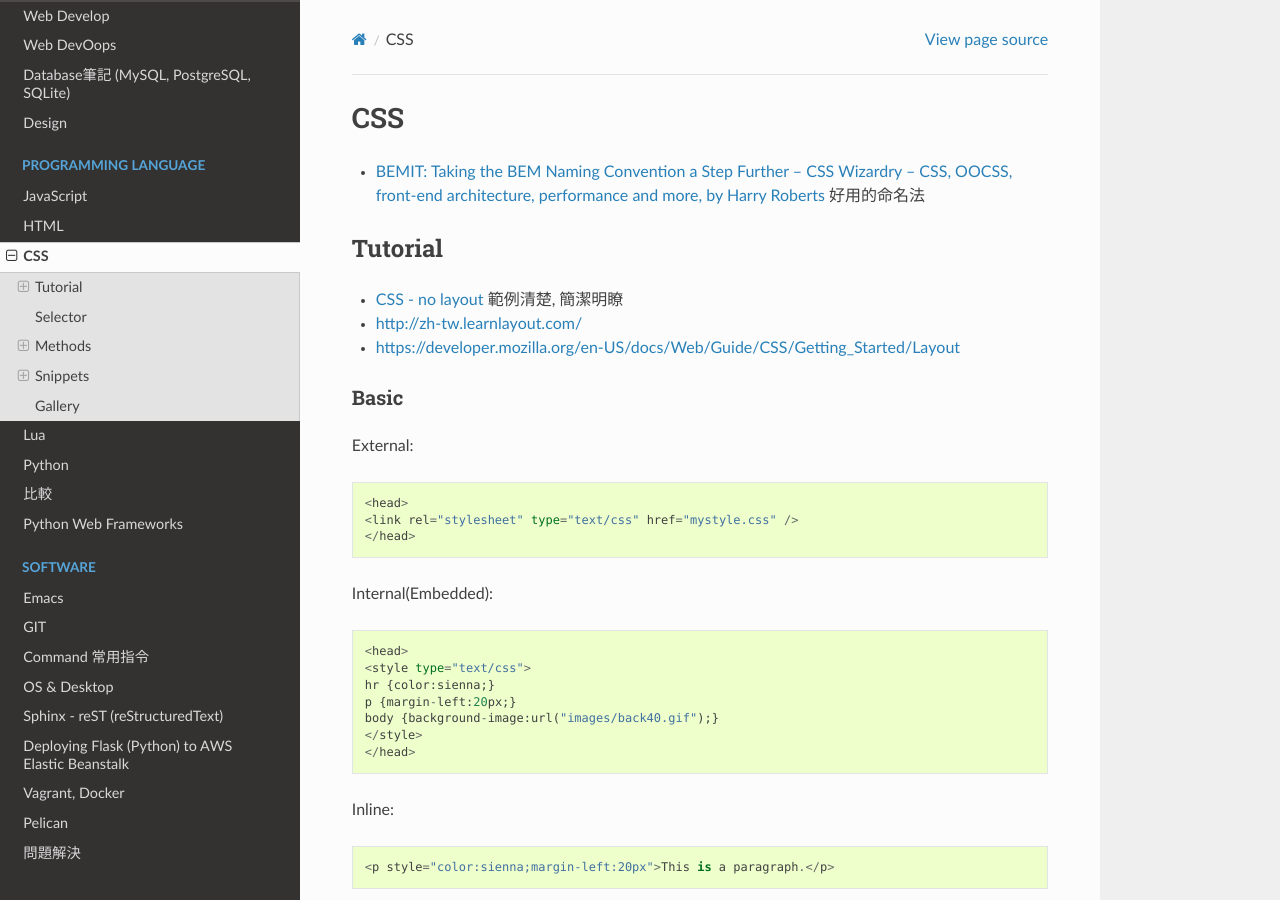
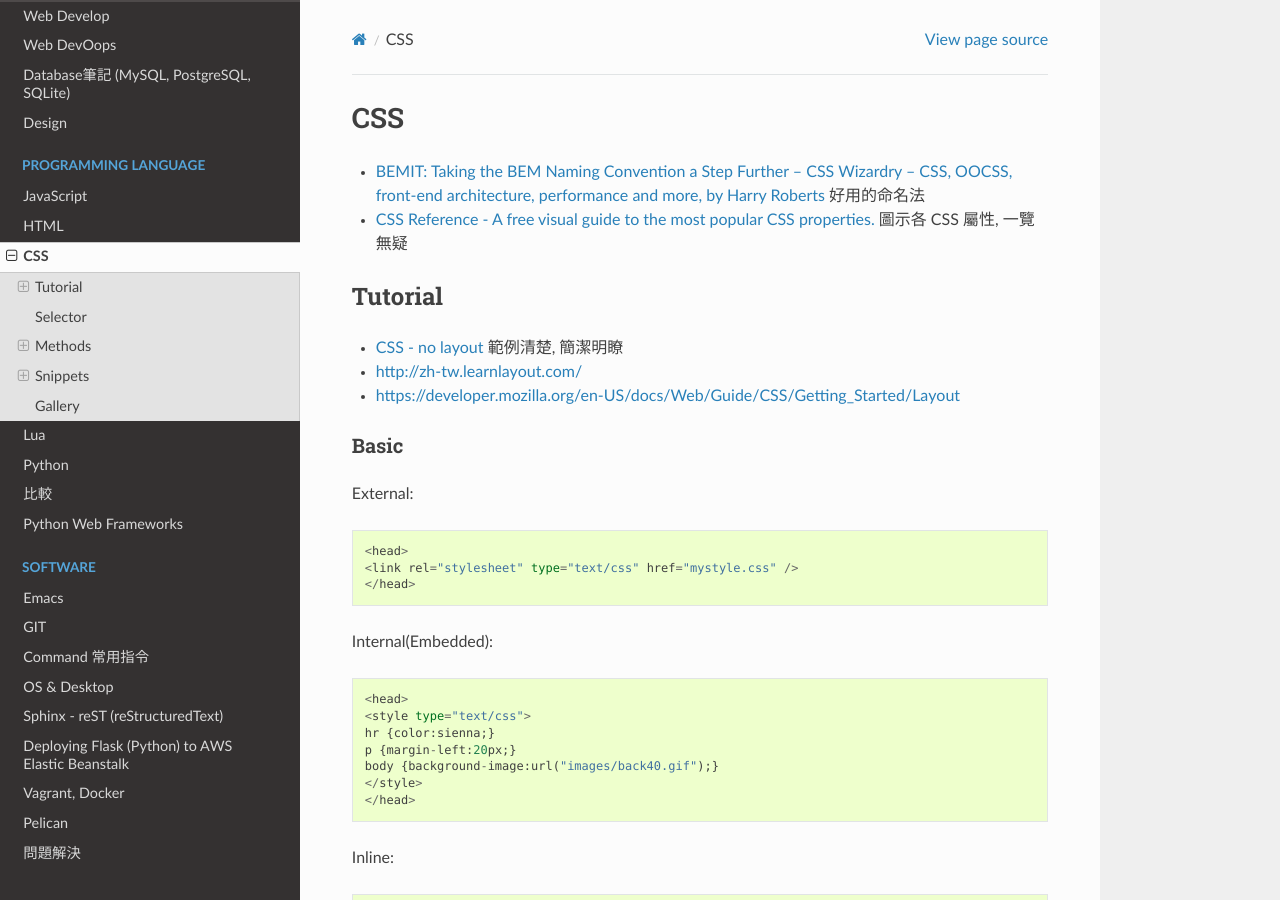
Before and after one commit to moogoo78/comp.suhen.org, a Sphinx documentation site: the page built from docs/source/css.rst, in a window 1280 px wide and 900 px high. Built offline with Sphinx 7.4.7 and the Read the Docs theme 2.0.0, drawn with Linux system fonts in a browser that asks for light colours.

Commit message:
edited source; git push

```diff
--- a/docs/source/css.rst
+++ b/docs/source/css.rst
@@ -2,6 +2,8 @@ CSS
 =====
 
 * `BEMIT: Taking the BEM Naming Convention a Step Further – CSS Wizardry – CSS, OOCSS, front-end architecture, performance and more, by Harry Roberts <http://csswizardry.com/2015/08/bemit-taking-the-bem-naming-convention-a-step-further/>`__ 好用的命名法
+* `CSS Reference - A free visual guide to the most popular CSS properties. <http://cssreference.io/>`__  圖示各 CSS 屬性, 一覽無疑
+
 
 Tutorial
 -----------
```
Also changed, not shown: 1 other file.
